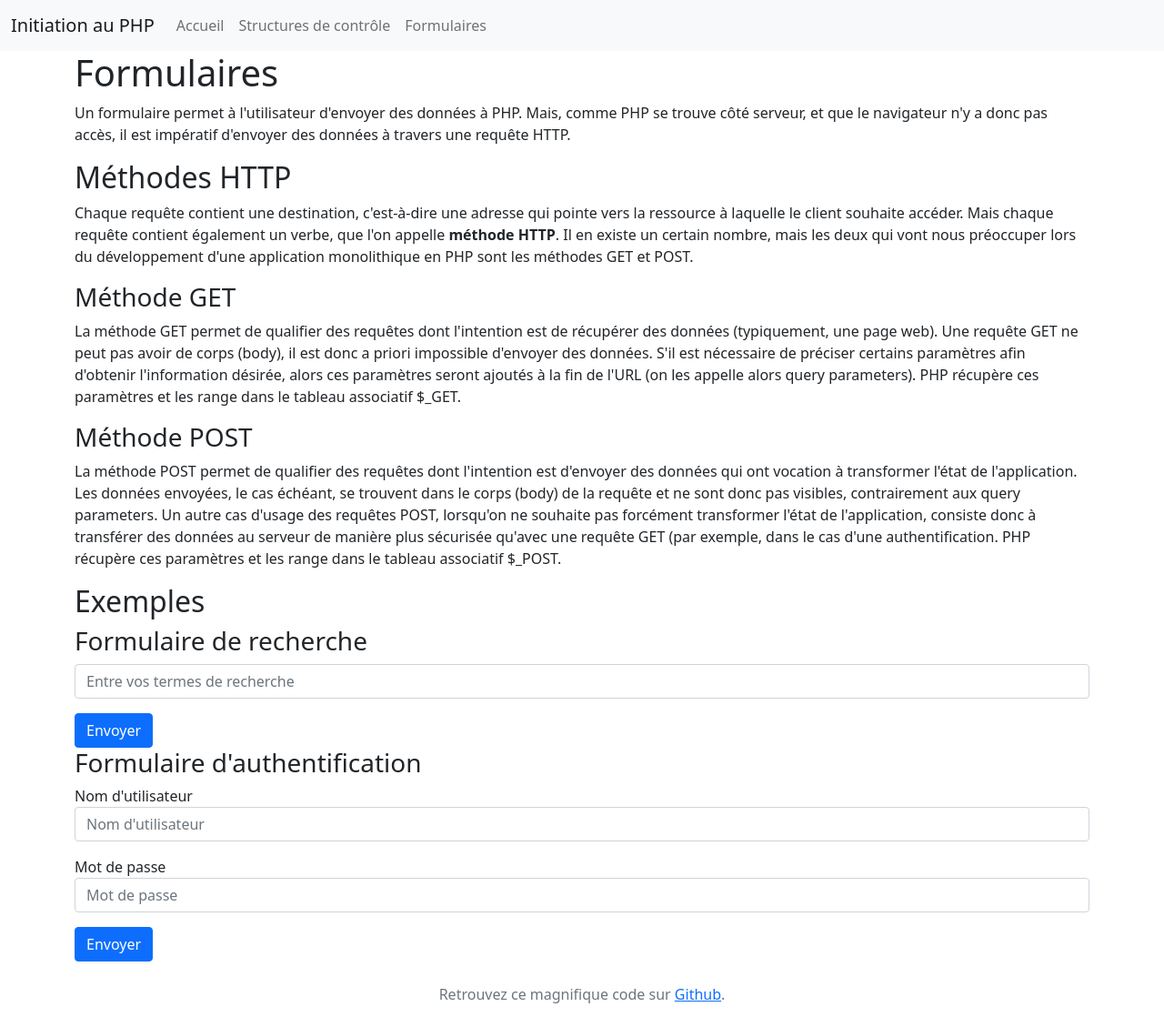
After one commit to M2i-CDA-0521-Lyon/php-intro, a PHP site: page /forms.php in a window 1280 px wide. The commit adds this page. Shown: the whole page at 91% size. Run offline with PHP 8.4, Linux system fonts and the light colour scheme; data that the repository does not hold is empty.

Commit message:
Add forms page

```diff
--- a/control.php
+++ b/control.php
@@ -1,4 +1,4 @@
-<?php $age = 20 ?>
+<?php $age = 15 ?>
 <?php $shoppingList = ['Bananes', 'Cerises', 'Frites', 'Chocolat', 'Papier toilette'] ?>
 
 <?php $pageName = 'Structures de contrôle' ?>
--- /dev/null
+++ b/forms.php
@@ -0,0 +1,38 @@
+<?php include 'templates/header.php' ?>
+
+<h1>Formulaires</h1>
+<p>Un formulaire permet à l'utilisateur d'envoyer des données à PHP. Mais, comme PHP se trouve côté serveur, et que le navigateur n'y a donc pas accès, il est impératif d'envoyer des données à travers une requête HTTP.</p>
+
+<h2>Méthodes HTTP</h2>
+<p>Chaque requête contient une destination, c'est-à-dire une adresse qui pointe vers la ressource à laquelle le client souhaite accéder. Mais chaque requête contient également un verbe, que l'on appelle <strong>méthode HTTP</strong>. Il en existe un certain nombre, mais les deux qui vont nous préoccuper lors du développement d'une application monolithique en PHP sont les méthodes GET et POST.</p>
+<h3>Méthode GET</h3>
+<p>La méthode GET permet de qualifier des requêtes dont l'intention est de récupérer des données (typiquement, une page web). Une requête GET ne peut pas avoir de corps (body), il est donc a priori impossible d'envoyer des données. S'il est nécessaire de préciser certains paramètres afin d'obtenir l'information désirée, alors ces paramètres seront ajoutés à la fin de l'URL (on les appelle alors query parameters). PHP récupère ces paramètres et les range dans le tableau associatif $_GET.</p>
+<h3>Méthode POST</h3>
+<p>La méthode POST permet de qualifier des requêtes dont l'intention est d'envoyer des données qui ont vocation à transformer l'état de l'application. Les données envoyées, le cas échéant, se trouvent dans le corps (body) de la requête et ne sont donc pas visibles, contrairement aux query parameters. Un autre cas d'usage des requêtes POST, lorsqu'on ne souhaite pas forcément transformer l'état de l'application, consiste donc à transférer des données au serveur de manière plus sécurisée qu'avec une requête GET (par exemple, dans le cas d'une authentification. PHP récupère ces paramètres et les range dans le tableau associatif $_POST.</p>
+
+<h2>Exemples</h2>
+<h3>Formulaire de recherche</h3>
+<?php if (isset($_GET['search'])): ?>
+<div class="alert alert-info">Vous avez recherché: <?= $_GET['search'] ?></div>
+<?php endif; ?>
+<form>
+    <div class="mb-3">
+        <input name="search" class="form-control" type="text" placeholder="Entre vos termes de recherche" />
+    </div>
+    <button class="btn btn-primary" type="submit">Envoyer</button>
+</form>
+
+<h3>Formulaire d'authentification</h3>
+<form method="post" action="actions/authenticate.php">
+    <div class="mb-3">
+        <label for="username">Nom d'utilisateur</label>
+        <input name="username" class="form-control" type="text" placeholder="Nom d'utilisateur" />
+    </div>
+    <div class="mb-3">
+        <label for="password">Mot de passe</label>
+        <input name="password" class="form-control" type="password" placeholder="Mot de passe" />
+    </div>
+    <button class="btn btn-primary" type="submit">Envoyer</button>
+</form>
+
+<?php include 'templates/footer.php' ?>
--- a/templates/header.php
+++ b/templates/header.php
@@ -28,6 +28,9 @@
                         <li class="nav-item">
                             <a class="nav-link" href="/control.php">Structures de contrôle</a>
                         </li>
+                        <li class="nav-item">
+                            <a class="nav-link" href="/forms.php">Formulaires</a>
+                        </li>
                     </ul>
                 </div>
             </div>
```
Also changed, not shown: actions/authenticate.php (added, +7 -0 lines).
